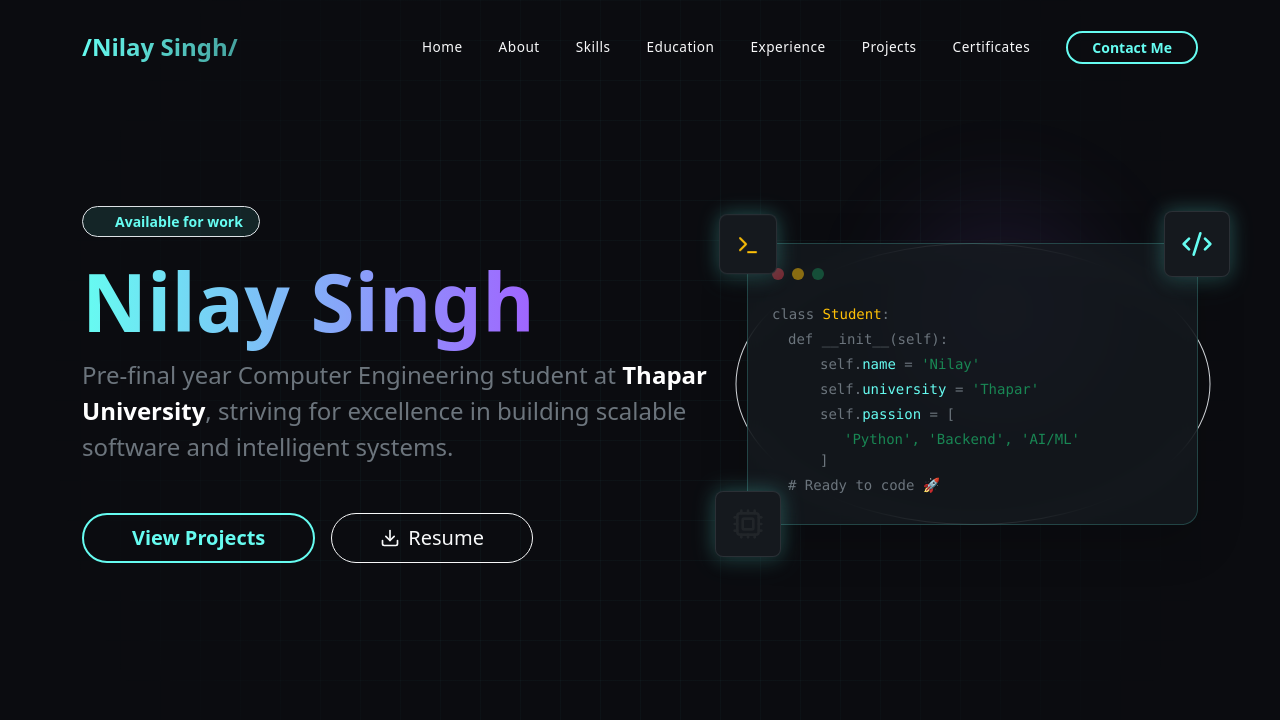
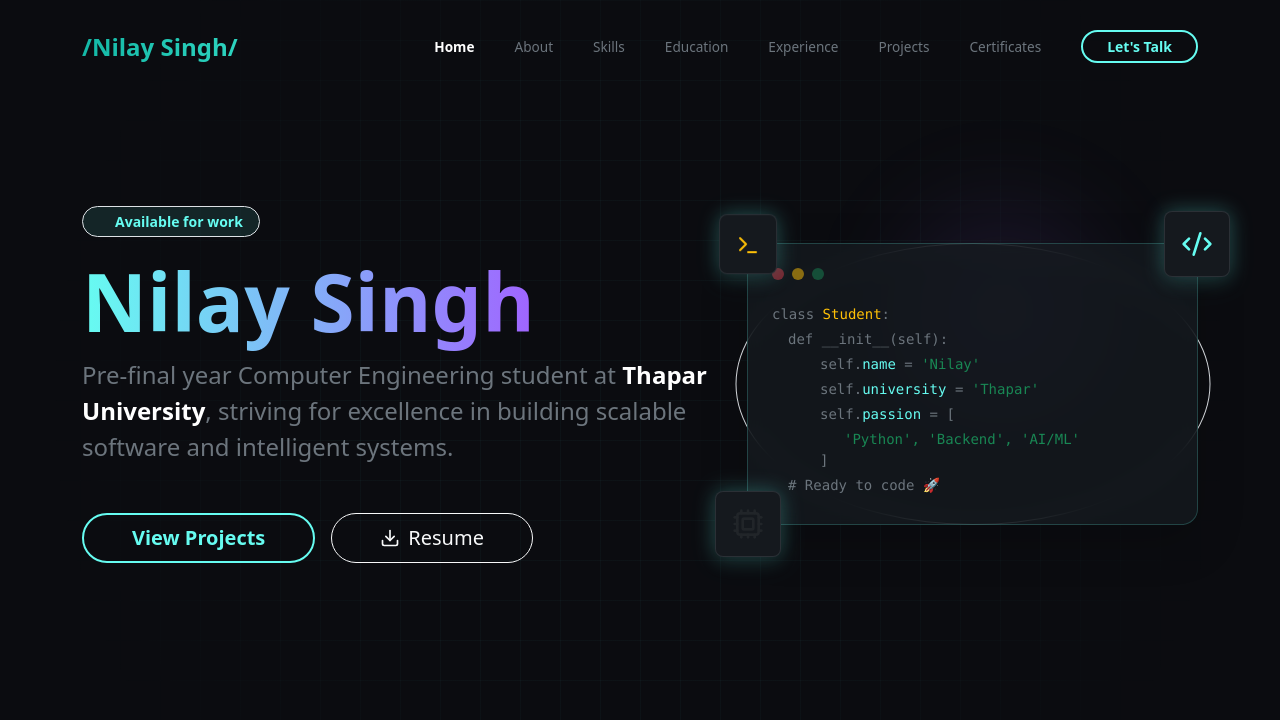
Before and after one commit to n1lays1ngh/Portfolio-Website, a React (Vite) app: page / in a window 1280 px wide. Shown: the top 720 px of the page. Built offline with nearby package versions, Linux system fonts and the light colour scheme.

Commit message:
Improved Navigation bar

```diff
--- a/src/components/Navigation.jsx
+++ b/src/components/Navigation.jsx
@@ -1,56 +1,151 @@
 import React, { useState, useEffect } from 'react';
-import { Menu, X } from 'lucide-react';
+import { Menu, X, Github, Linkedin, Mail } from 'lucide-react';
+import { motion, AnimatePresence } from 'framer-motion';
 
 const Navigation = () => {
   const [scrolled, setScrolled] = useState(false);
   const [isOpen, setIsOpen] = useState(false);
+  const [activeSection, setActiveSection] = useState('home');
+
+  const navItems = ['Home', 'About', 'Skills', 'Education', 'Experience', 'Projects', 'Certificates'];
 
   useEffect(() => {
-    const handleScroll = () => setScrolled(window.scrollY > 50);
+    const handleScroll = () => {
+      setScrolled(window.scrollY > 50);
+      const sections = navItems.map(item => item.toLowerCase());
+      const scrollPosition = window.scrollY + 100;
+
+      for (const section of sections) {
+        const element = document.getElementById(section);
+        if (element) {
+          const offsetTop = element.offsetTop;
+          const offsetHeight = element.offsetHeight;
+
+          if (scrollPosition >= offsetTop && scrollPosition < offsetTop + offsetHeight) {
+            setActiveSection(section);
+          }
+        }
+      }
+    };
+
     window.addEventListener('scroll', handleScroll);
     return () => window.removeEventListener('scroll', handleScroll);
   }, []);
 
-  // Close menu when a link is clicked
-  const handleLinkClick = () => setIsOpen(false);
+  // Helper to handle smooth scroll & state update
+  const handleNavClick = (section) => {
+    setActiveSection(section);
+    setIsOpen(false); // Close mobile menu if open
+  };
 
   return (
-    <nav className={`navbar navbar-expand-lg fixed-top transition-all ${scrolled || isOpen ? 'bg-dark-nav shadow-lg py-2' : 'bg-transparent py-4'}`}>
+    <>
+      <motion.nav
+        initial={{ y: -100 }}
+        animate={{ y: 0 }}
+        transition={{ duration: 0.5 }}
+        className={`navbar navbar-expand-lg fixed-top transition-all ${
+          scrolled || isOpen ? 'py-2 shadow-lg' : 'bg-transparent py-4'
+        }`}
+        style={{
+          backgroundColor: scrolled || isOpen ? 'rgba(10, 10, 10, 0.85)' : 'transparent',
+          backdropFilter: scrolled || isOpen ? 'blur(10px)' : 'none',
+          borderBottom: scrolled ? '1px solid rgba(255,255,255,0.05)' : 'none'
+        }}
+      >
         <div className="container">
-        <a className="navbar-brand fw-bold fs-4" href="#">
+
+          {/* --- BRAND LOGO (Updated) --- */}
+          <a
+            className="navbar-brand fw-bold fs-4 d-flex align-items-center gap-2"
+            href="#home"
+            onClick={() => handleNavClick('home')} // Updates state to 'home'
+          >
              <span className="text-gradient">/Nilay Singh/</span>
           </a>
 
           <button
-          className="navbar-toggler border-0 text-white"
+            className="navbar-toggler border-0 text-white p-0"
             type="button"
             onClick={() => setIsOpen(!isOpen)}
-          aria-label="Toggle navigation"
+            style={{ boxShadow: 'none' }}
           >
-          {isOpen ? <X className="text-teal" /> : <Menu className="text-teal" />}
+            {isOpen ? <X className="text-teal" size={28} /> : <Menu className="text-teal" size={28} />}
           </button>
 
-        <div className={`collapse navbar-collapse justify-content-end ${isOpen ? 'show' : ''}`} id="navbarNav">
-          <ul className="navbar-nav align-items-center gap-1 bg-mobile-menu">
-            {['Home', 'About', 'Skills' ,'Education', 'Experience', 'Projects','Certificates'].map((item) => (
+          <div className="collapse navbar-collapse justify-content-end" id="navbarNav">
+            <ul className="navbar-nav align-items-center gap-2">
+              {navItems.map((item) => (
                 <li className="nav-item" key={item}>
                   <a
-                  className="nav-link text-light px-3 py-1 rounded-pill nav-hover-effect"
+                    className={`nav-link px-3 py-2 rounded-pill transition-all position-relative ${
+                      activeSection === item.toLowerCase() ? 'text-white' : 'text-secondary hover-text-white'
+                    }`}
                     href={`#${item.toLowerCase()}`}
-                  style={{ fontSize: '0.85rem', letterSpacing: '0.5px' }} // Smaller font size
-                  onClick={handleLinkClick}
+                    style={{ fontSize: '0.85rem', fontWeight: activeSection === item.toLowerCase() ? '600' : '400' }}
+                    onClick={() => handleNavClick(item.toLowerCase())}
                   >
                     {item}
+                    {activeSection === item.toLowerCase() && (
+                      <motion.div
+                        layoutId="active-nav"
+                        className="position-absolute bottom-0 start-50 translate-middle-x bg-teal rounded-circle"
+                        style={{ width: '4px', height: '4px', marginBottom: '4px' }}
+                      />
+                    )}
                   </a>
                 </li>
               ))}
-            <li className="nav-item ms-lg-3 mt-3 mt-lg-0">
-              <a className="btn btn-teal rounded-pill px-4 btn-sm fw-bold" href="#contact" onClick={handleLinkClick}>Contact Me</a>
+
+              <li className="nav-item ms-3">
+                <a
+                  className="btn btn-teal rounded-pill px-4 btn-sm fw-bold hover-elevate"
+                  href="#contact"
+                  onClick={() => setIsOpen(false)}
+                >
+                  Let's Talk
+                </a>
               </li>
             </ul>
           </div>
         </div>
-    </nav>
+      </motion.nav>
+
+      <AnimatePresence>
+        {isOpen && (
+          <motion.div
+            initial={{ opacity: 0, height: 0 }}
+            animate={{ opacity: 1, height: 'auto' }}
+            exit={{ opacity: 0, height: 0 }}
+            className="fixed-top bg-dark-section border-bottom border-secondary border-opacity-10 d-lg-none overflow-hidden"
+            style={{ top: '60px', zIndex: 1020 }}
+          >
+            <div className="container py-4">
+              <div className="d-flex flex-column gap-3">
+                {navItems.map((item) => (
+                  <a
+                    key={item}
+                    className={`nav-link fs-5 fw-bold ${
+                      activeSection === item.toLowerCase() ? 'text-teal' : 'text-secondary'
+                    }`}
+                    href={`#${item.toLowerCase()}`}
+                    onClick={() => handleNavClick(item.toLowerCase())}
+                  >
+                    {item}
+                  </a>
+                ))}
+                <hr className="border-secondary border-opacity-25 my-2" />
+                <div className="d-flex gap-4 justify-content-start">
+                  <a href="https://github.com/n1lays1ngh" target="_blank" rel="noreferrer" className="text-secondary hover-text-white"><Github size={20} /></a>
+                  <a href="https://linkedin.com/in/n1lays1ngh" target="_blank" rel="noreferrer" className="text-secondary hover-text-white"><Linkedin size={20} /></a>
+                  <a href="mailto:your-email@example.com" className="text-secondary hover-text-white"><Mail size={20} /></a>
+                </div>
+              </div>
+            </div>
+          </motion.div>
+        )}
+      </AnimatePresence>
+    </>
   );
 };
 
--- a/src/index.css
+++ b/src/index.css
@@ -221,6 +221,28 @@
   width: 100%;
 }
 
+/* Glassmorphism fallback */
+.bg-glass {
+  background: rgba(10, 10, 10, 0.8);
+  backdrop-filter: blur(12px);
+  -webkit-backdrop-filter: blur(12px);
+}
+
+/* Hover effect for Nav Links */
+.hover-text-white:hover {
+  color: #ffffff !important;
+}
+
+/* Text Gradient for Logo */
+/* Text Gradient for Logo */
+.text-gradient {
+  background: linear-gradient(to right, #14b8a6, #2dd4bf);
+  -webkit-background-clip: text;
+  background-clip: text; /* Standard property for compatibility */
+  -webkit-text-fill-color: transparent;
+  color: transparent; /* Fallback for browsers that support background-clip: text but not text-fill-color */
+}
+
 /* @media (max-width: 991.98px) {
   .navbar-collapse {
     background-color: var(--bg-nav);
```
Lines whose indentation alone changed are shown as unchanged.
